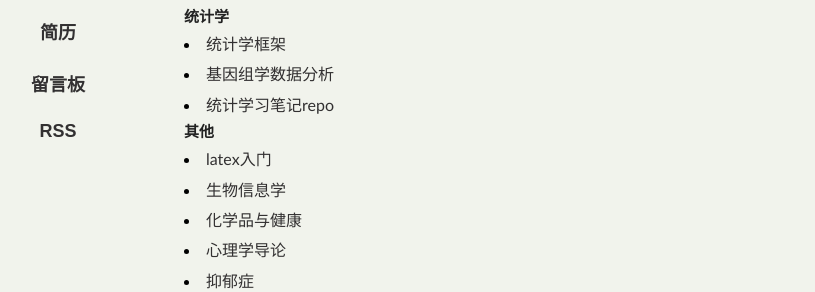
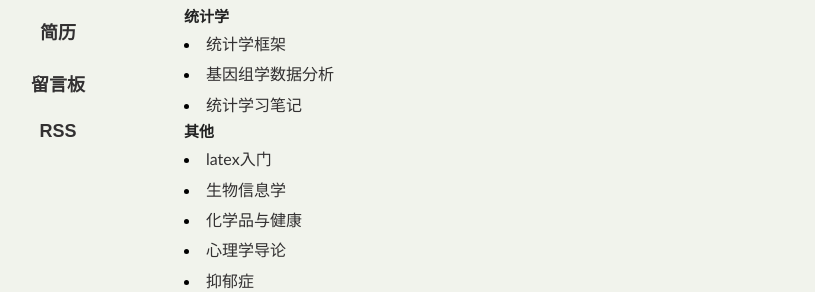
Before and after one commit to yufree/blogcn, a Jekyll site: the page built from notes/index.md, in a window 1280 px wide. Shown: the part 310-602 px from the top of the page, without its empty margins (156-971 px from the left). Built offline with Jekyll 4.4.1, drawn with Linux system fonts in a browser that asks for light colours; some web fonts are replaced; comment, search, counter and statistics services are not loaded.

Commit message:
update notes

```diff
--- a/notes/index.md
+++ b/notes/index.md
@@ -15,7 +15,7 @@ title: 笔记
 
 - [统计学框架](http://yufree.github.io/notes/statistics.html)
 - [基因组学数据分析](http://yufree.github.io/notes/biognomes.html)
-- [统计学习笔记repo](https://github.com/yufree/ISLRchnotes)
+- [统计学习笔记](https://github.com/yufree/ISLRchnotes)
 
 ## 其他
 
```
Also changed, not shown: about/index.md (+0 -2 lines).
